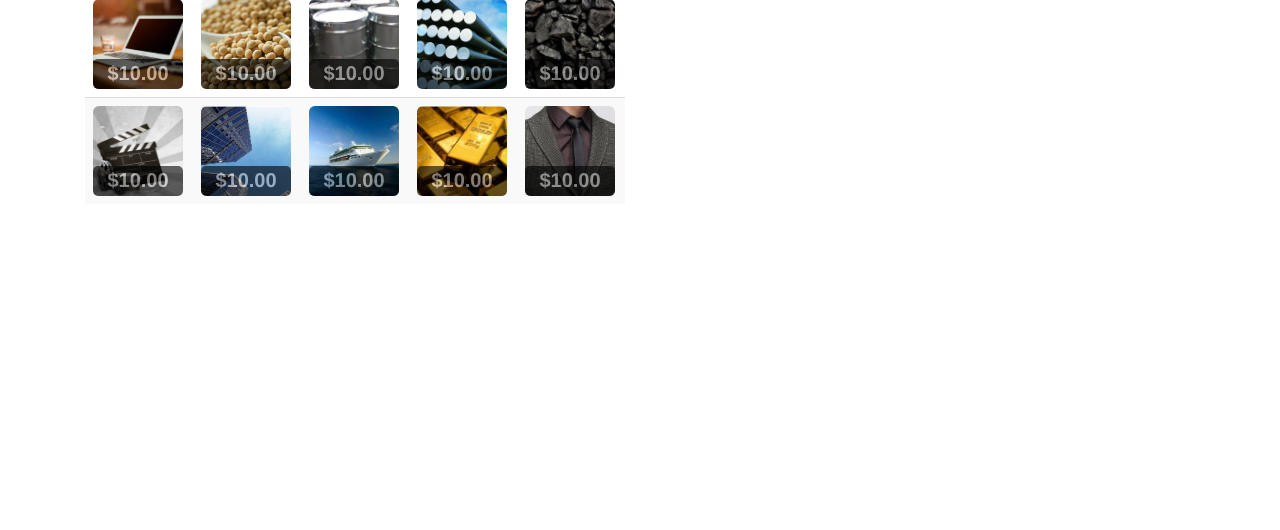
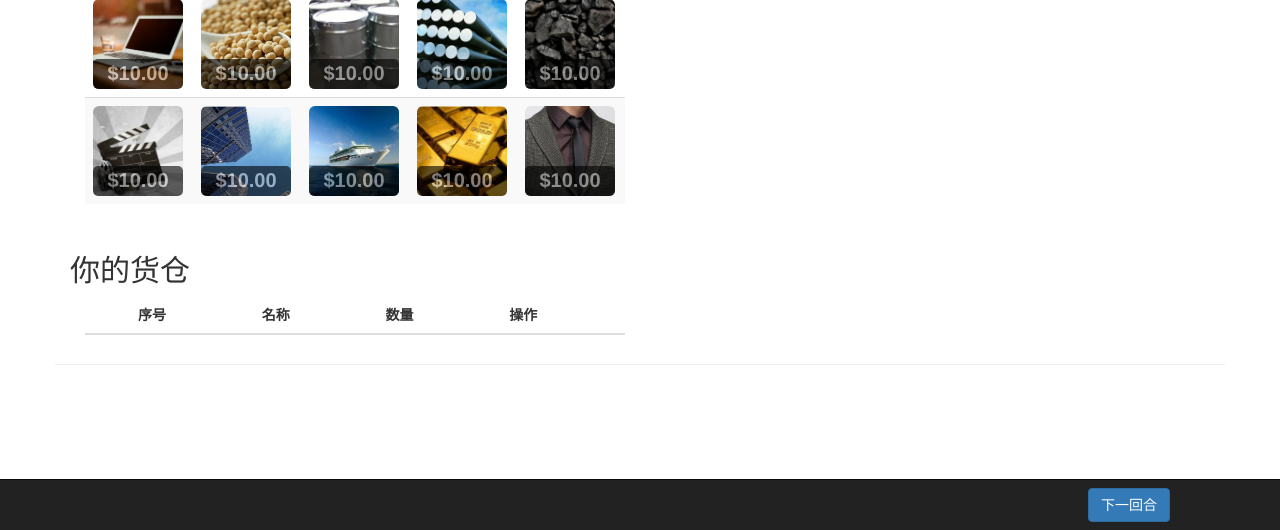
Before and after one commit to Johnyeo/traderlife_vincent, a Django app: page /gamepage in a window 1280 px wide. Shown: the part 270-800 px from the top of the page. Run offline with Django 3.2, Linux system fonts and the light colour scheme; data comes from the database, SQL or seed files in the repository; lists and menus that the app fills with data are empty; some libraries are stand-ins or nearby versions.

Commit message:
add bottom navi bar and 2 files: db_handler, game_thread

```diff
--- /dev/null
+++ b/sign/market/db_handler.py
@@ -0,0 +1 @@
+# coding:utf-8
--- /dev/null
+++ b/sign/market/game_thread.py
@@ -0,0 +1 @@
+# coding:utf-8
--- a/sign/templates/gamepage.html
+++ b/sign/templates/gamepage.html
@@ -106,7 +106,6 @@
         </div>
     </div>
 </nav>
-
 
 
 <div class="container" role="main">
@@ -282,7 +281,6 @@
         <tbody class="order_list">
         </tbody>
         <!--这里用tr 加行， td加元素-->
-
     </table>
 
     <div>
@@ -291,11 +289,30 @@
     </div>
     <button id="submit_order" class="btn btn-primary">提交订单</button>
     </div>
+</span>
+    </div>
 
-</span>
-
+</div>
+<div class="page-header container" style="margin-top: 10px"><h2>你的货仓</h2>
+    <div class="col-md-6">
+        <table class="table table-striped">
+            <thead>
+            <th>
+                <th>序号</th><th>名称</th><th>数量</th><th>操作</th>
+            </tr>
+            </thead>
+        </table>
     </div>
 </div>
 
+<nav class="navbar navbar-inverse navbar-fixed-bottom">
+<div class="col-md-6">
+    <div class="container">
+        <div style="float: right;"><button class="btn btn-primary navbar-btn">下一回合</button></div>
+    </div>
+</div>
+</nav>
+
+
 </body>
 </html>
--- a/sign/views.py
+++ b/sign/views.py
@@ -90,10 +90,12 @@ def gamepage(request):
     '''
     return render(request, 'gamepage.html',{'user':username,'market_goods':market_goods_list, 'my_goods':my_goods_list })
 
+# getorder,是从server的角度说，获取订单，同时更新数据库
 def getOrder(request):
     if request.method == 'POST':
         received_data_body = request.body
         received_json_data_raw = received_data_body.decode('utf-8') # 需要decode(“utf-8”)一下。 否则报错JSON object must be str, not 'bytes'
         received_json_data = json.loads(received_json_data_raw)
         # print (type(received_json_data)) # 调试代码。 经过loads之后，json str果然变成了dict。
+
         return HttpResponse(received_json_data)
```
Lines whose indentation alone changed are shown as unchanged.
